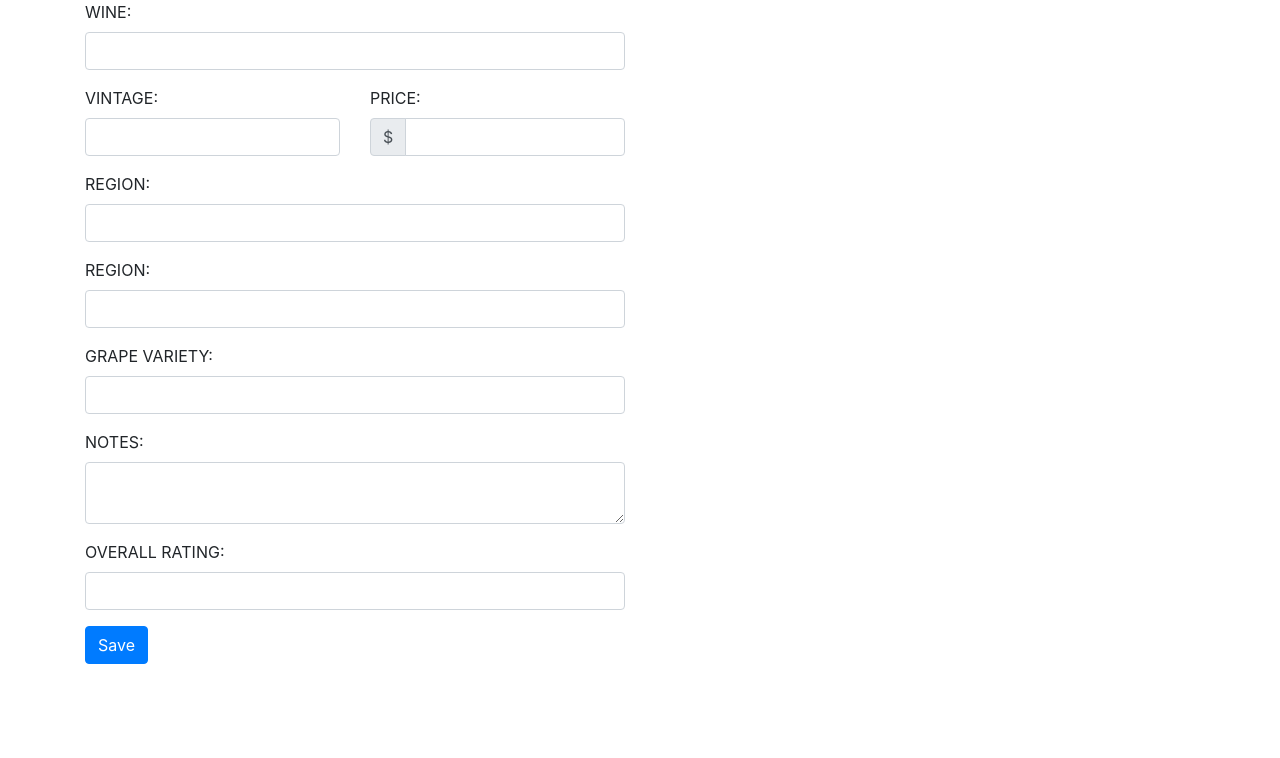
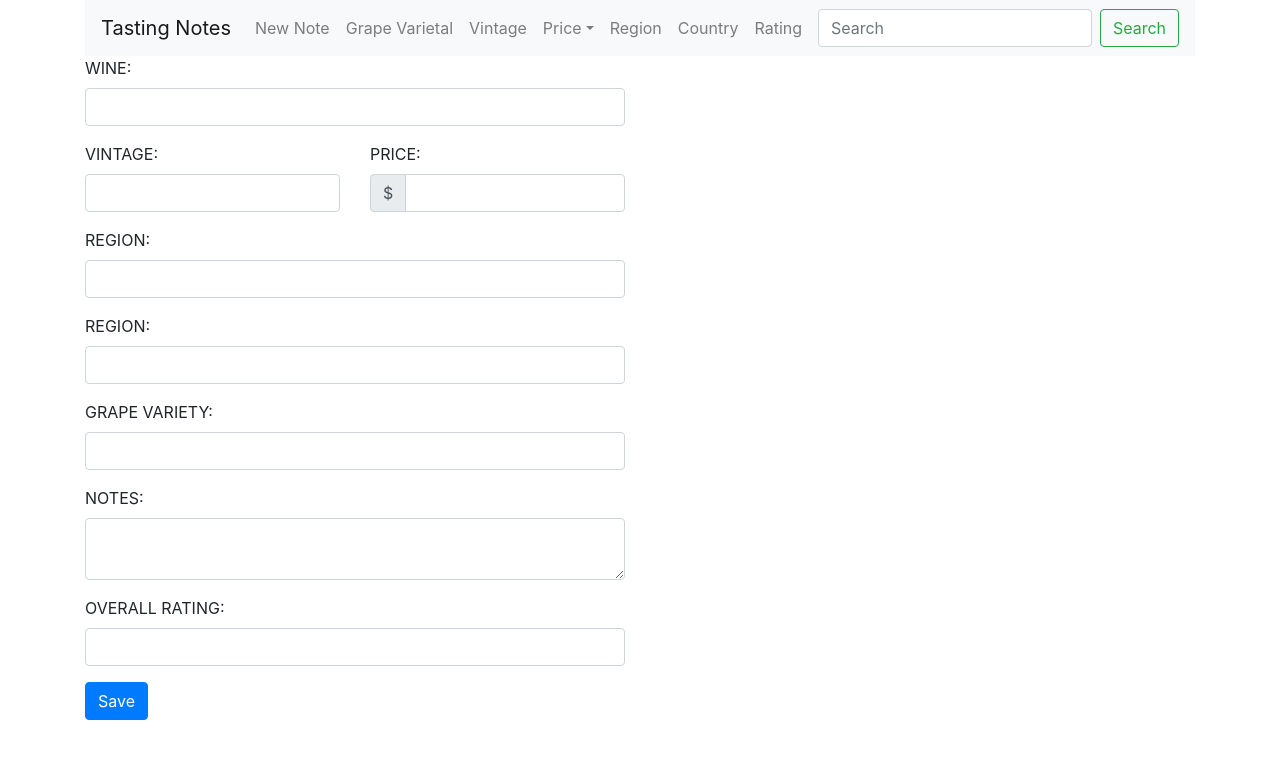
Before and after one commit to bj7/wine_note_web, a React (Create React App) app: page / in a window 1280 px wide. Shown: the top 758 px of the page. Built offline with nearby package versions, Linux system fonts and the light colour scheme.

Commit message:
type causing failure to compile

```diff
--- a/src/TastingNotes.tsx
+++ b/src/TastingNotes.tsx
@@ -37,7 +37,7 @@ export default class TastingNotes extends React.Component {
     render() {
         return (
             <div className="container">
-                <gHeader/>
+                <NavHeader/>
                 <Row>
                     <Col lg={6} md={8} sm={12}>
                         <form action="/save.js" method="post">
```
